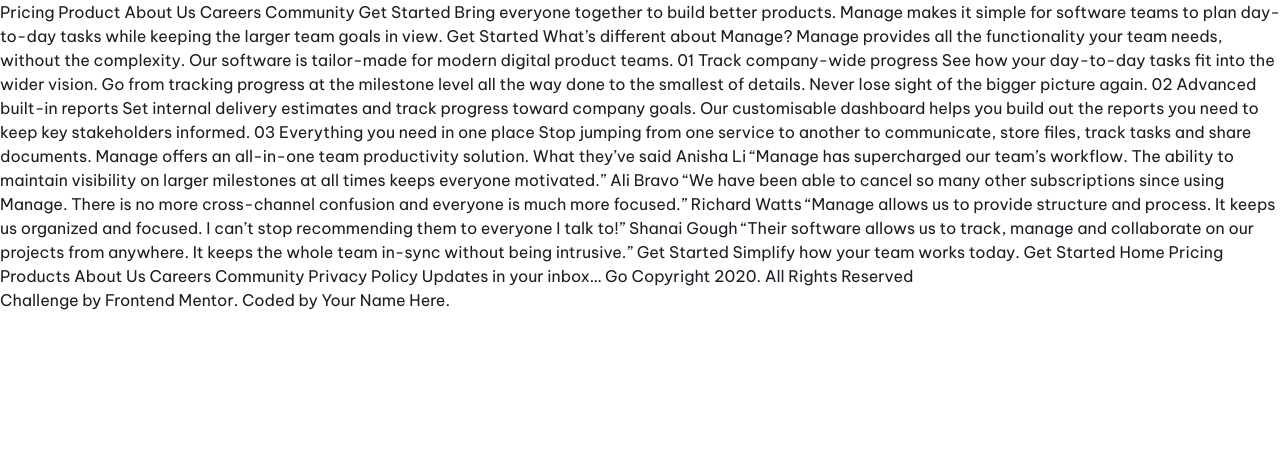
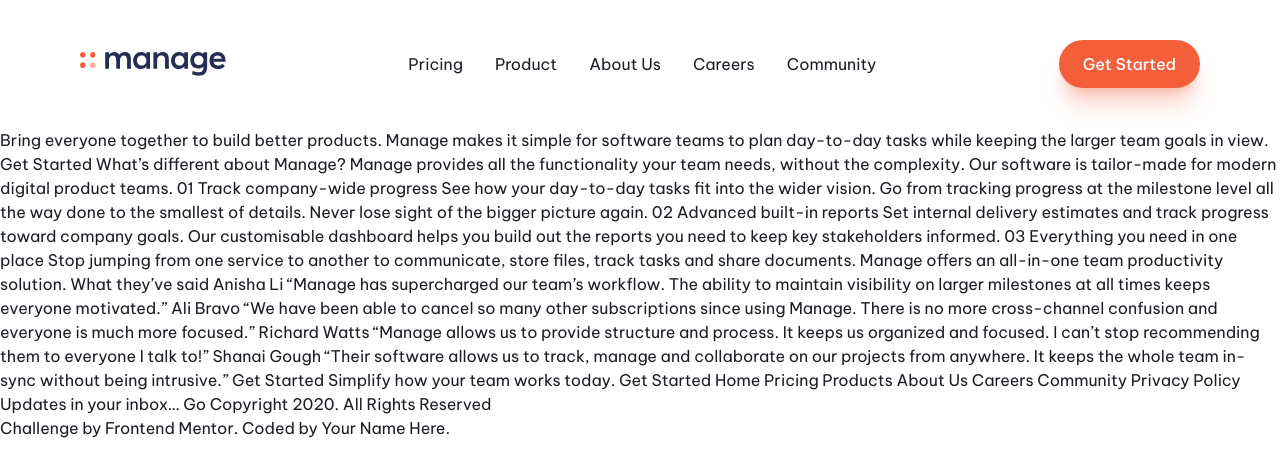
Before and after one commit to aatmaneoulmouden/manage-landing-page, a website: page index.html in a window 1280 px wide. Drawn offline with Linux system fonts and the light colour scheme.

Commit message:
Integrate Desktop header

```diff
--- a/index.html
+++ b/index.html
@@ -15,24 +15,55 @@
     <title>Frontend Mentor | Manage landing page</title>
     <link rel="stylesheet" href="./assets/css/style.css" />
   </head>
-  <body>
-    Pricing Product About Us Careers Community Get Started Bring everyone
-    together to build better products. Manage makes it simple for software teams
-    to plan day-to-day tasks while keeping the larger team goals in view. Get
-    Started What’s different about Manage? Manage provides all the functionality
-    your team needs, without the complexity. Our software is tailor-made for
-    modern digital product teams. 01 Track company-wide progress See how your
-    day-to-day tasks fit into the wider vision. Go from tracking progress at the
-    milestone level all the way done to the smallest of details. Never lose
-    sight of the bigger picture again. 02 Advanced built-in reports Set internal
-    delivery estimates and track progress toward company goals. Our customisable
-    dashboard helps you build out the reports you need to keep key stakeholders
-    informed. 03 Everything you need in one place Stop jumping from one service
-    to another to communicate, store files, track tasks and share documents.
-    Manage offers an all-in-one team productivity solution. What they’ve said
-    Anisha Li “Manage has supercharged our team’s workflow. The ability to
-    maintain visibility on larger milestones at all times keeps everyone
-    motivated.” Ali Bravo “We have been able to cancel so many other
+  <body class="">
+    <!-- ========== Start HEADER Section ========== -->
+    <header>
+      <div class="container">
+        <div class="header-wrapper py-10 flex justify-between items-center">
+          <a href="" class="logo">
+            <img src="./assets/images/logo.svg" alt="Manage landing page" />
+          </a>
+          <nav>
+            <ul class="nav-list flex gap-8">
+              <li class="nav-item">
+                <a href="">Pricing</a>
+              </li>
+              <li class="nav-item">
+                <a href="">Product</a>
+              </li>
+              <li class="nav-item">
+                <a href="">About Us</a>
+              </li>
+              <li class="nav-item">
+                <a href="">Careers</a>
+              </li>
+              <li class="nav-item">
+                <a href="">Community</a>
+              </li>
+            </ul>
+          </nav>
+          <a href="" class="cta-btn rounded-full py-3 px-6 text-very-light-gray font-medium bg-bright-red shadow-xl shadow-bright-red/30">Get Started</a>
+        </div>
+      </div>
+    </header>
+    <!-- ========== End HEADER Section ========== -->
+
+    Bring everyone together to build better products. Manage makes it simple for
+    software teams to plan day-to-day tasks while keeping the larger team goals
+    in view. Get Started What’s different about Manage? Manage provides all the
+    functionality your team needs, without the complexity. Our software is
+    tailor-made for modern digital product teams. 01 Track company-wide progress
+    See how your day-to-day tasks fit into the wider vision. Go from tracking
+    progress at the milestone level all the way done to the smallest of details.
+    Never lose sight of the bigger picture again. 02 Advanced built-in reports
+    Set internal delivery estimates and track progress toward company goals. Our
+    customisable dashboard helps you build out the reports you need to keep key
+    stakeholders informed. 03 Everything you need in one place Stop jumping from
+    one service to another to communicate, store files, track tasks and share
+    documents. Manage offers an all-in-one team productivity solution. What
+    they’ve said Anisha Li “Manage has supercharged our team’s workflow. The
+    ability to maintain visibility on larger milestones at all times keeps
+    everyone motivated.” Ali Bravo “We have been able to cancel so many other
     subscriptions since using Manage. There is no more cross-channel confusion
     and everyone is much more focused.” Richard Watts “Manage allows us to
     provide structure and process. It keeps us organized and focused. I can’t
--- a/tailwind.config.js
+++ b/tailwind.config.js
@@ -2,6 +2,15 @@
 module.exports = {
   content: ["./**/*{.html,js}"],
   theme: {
+    container: {
+      padding: {
+        DEFAULT: '1rem',
+        sm: '2rem',
+        lg: '4rem',
+        xl: '5rem',
+        '2xl': '6rem',
+      },
+    },
     fontFamily: {
       "body": ["Be Vietnam Pro", "sans-serif"],
     },
```
Also changed, not shown: assets/css/style.css.
